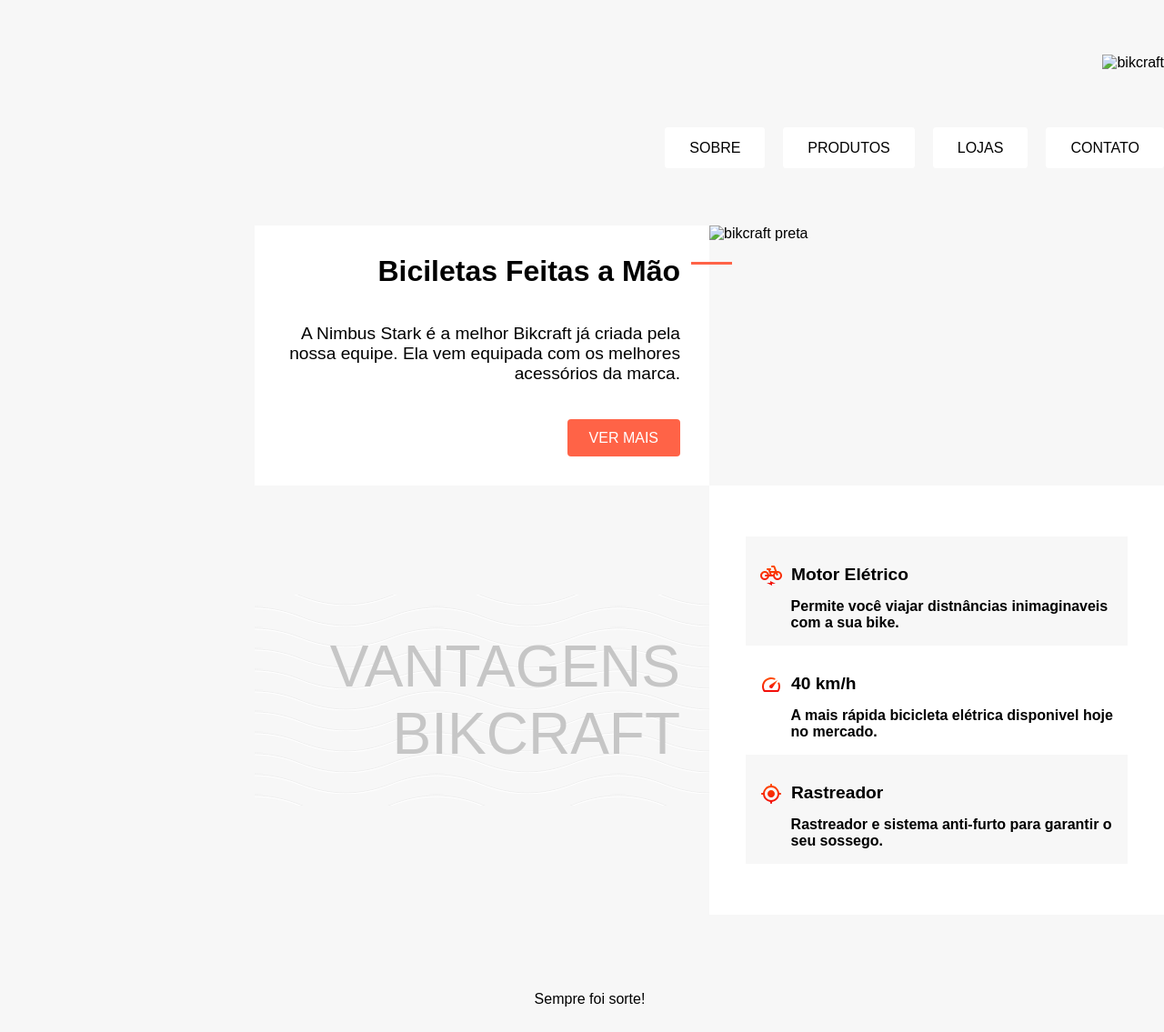
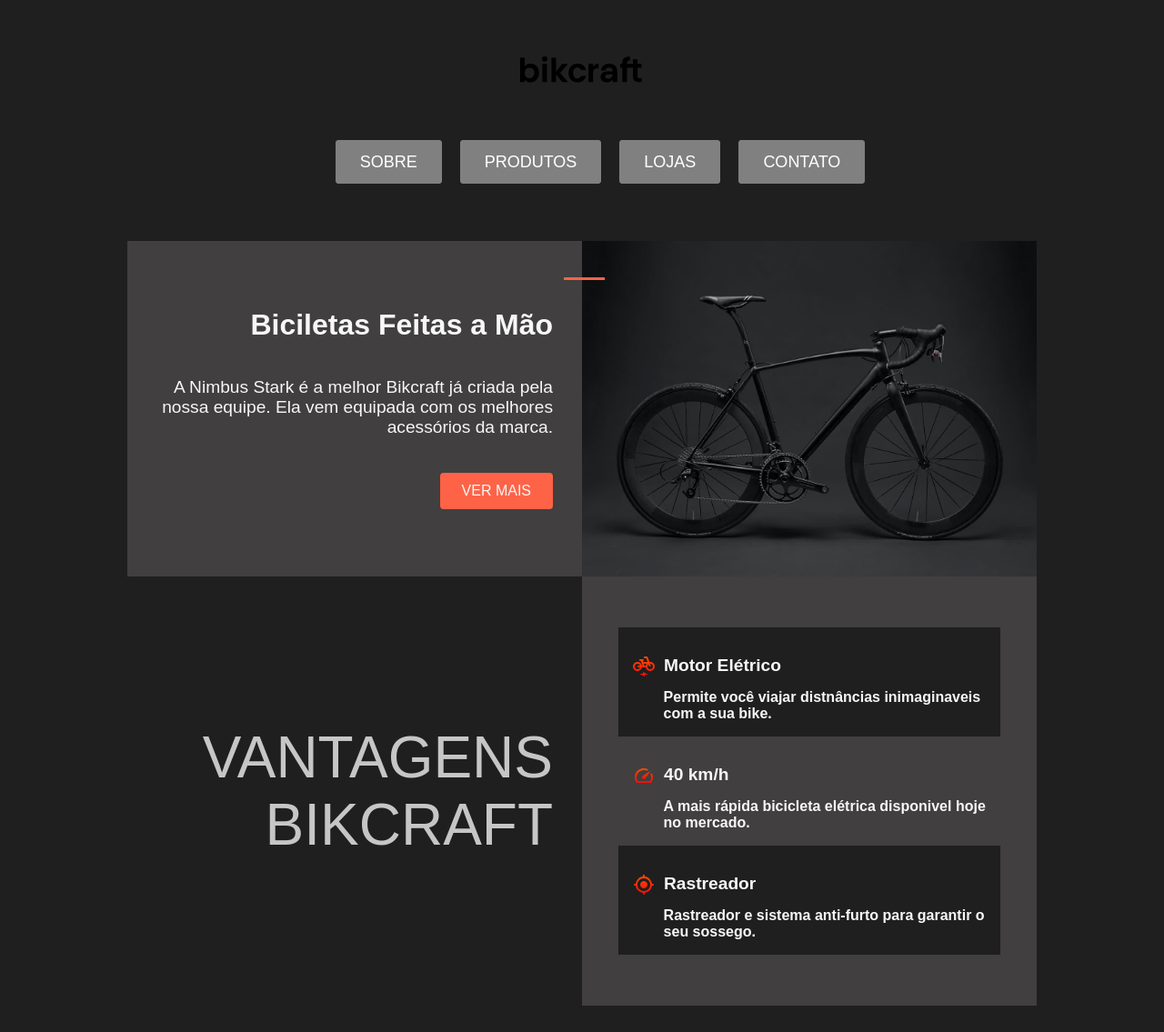
Before and after one commit to RCattoi/bikcraft, a plain HTML site: page index.html in a window 1280 px wide. Shown: the top 1135 px of the page at 91% size. Drawn offline with Linux system fonts and the dark colour scheme.

Commit message:
feature: modo dark

```diff
--- a/index.html
+++ b/index.html
@@ -11,7 +11,7 @@
 </head>
 
 <body>
-  <img class="titulo" src="/exercicio flexbox e grid/img/bikcraft.svg" alt="bikcraft">
+  <img class="titulo" src="./img/bikcraft.svg" alt="bikcraft" width="136" height="32">
   <header>
     <nav aria-level="Primaria">
       <ul>
@@ -29,7 +29,7 @@
         <p>A Nimbus Stark é a melhor Bikcraft já criada pela nossa equipe. Ela vem equipada com os melhores acessórios da marca.</p>
         <a class="verMais" href="/">ver mais</a>
       </div>
-      <img class="bike" src="/exercicio flexbox e grid/img/bicicleta.jpg" alt="bikcraft preta">
+      <img class="bike" src="./img/bicicleta.jpg" alt="bikcraft preta">
       <p class="vantagem">VANTAGENS BIKCRAFT</p>
       <section>
         <div class="bpoints">
--- a/style.css
+++ b/style.css
@@ -1,3 +1,7 @@
+:root {
+  --backcolor: #1f1f1f;
+  --lettercolor: #f7f7f7;
+}
 h1,
 h2,
 h3 {
@@ -9,7 +13,7 @@ body {
   font-family: arial;
   display: grid;
   gap: 60px;
-  justify-items: end;
+  justify-items: center;
   margin-top: 60px;
 }
 
@@ -104,10 +108,6 @@ dt {
   display: flex;
   font-size: 1.2rem;
   font-weight: 600;
-}
-.imgIcone {
-  /* display: inline-block; */
-  background-color: aqua;
 }
 /* dl {
   gap: 60px;
@@ -215,3 +215,45 @@ footer {
     justify-items: center;
   }
 }
+
+@media (prefers-color-scheme: dark) {
+  html {
+    background: var(--backcolor);
+  }
+  .titulo {
+    fill: var(--lettercolor);
+  }
+  body {
+    background-color: var(--backcolor);
+  }
+  nav ul li a {
+    background-color: grey;
+    color: white;
+    font-size: 1.125rem;
+    /* color: var(--lettercolor); */
+    font-weight: 500;
+    transition: 0.05s;
+    border: grey solid;
+  }
+  .verMais {
+    color: var(--lettercolor);
+  }
+  .textoConteudo {
+    background: #413f3f;
+    color: var(--lettercolor);
+  }
+  .bpoints {
+    background-color: #413f3f;
+    color: var(--lettercolor);
+  }
+  dl div:nth-child(odd) {
+    background-color: var(--backcolor);
+  }
+  footer {
+    background-color: var(--backcolor);
+    color: var(--lettercolor);
+  }
+  .vantagem {
+    background: none;
+  }
+}
```
